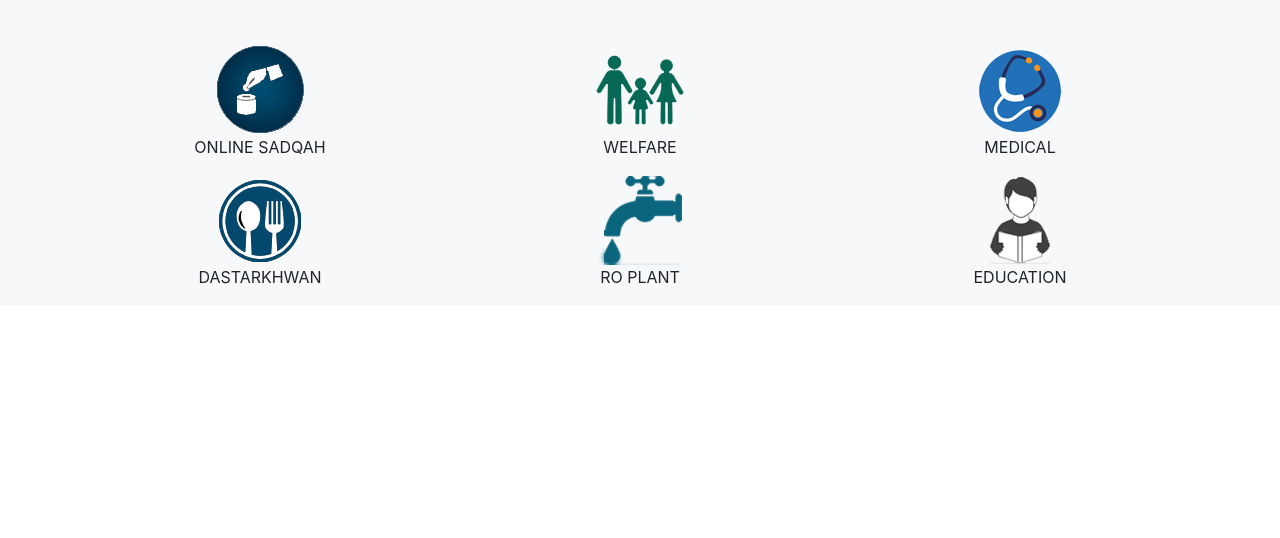
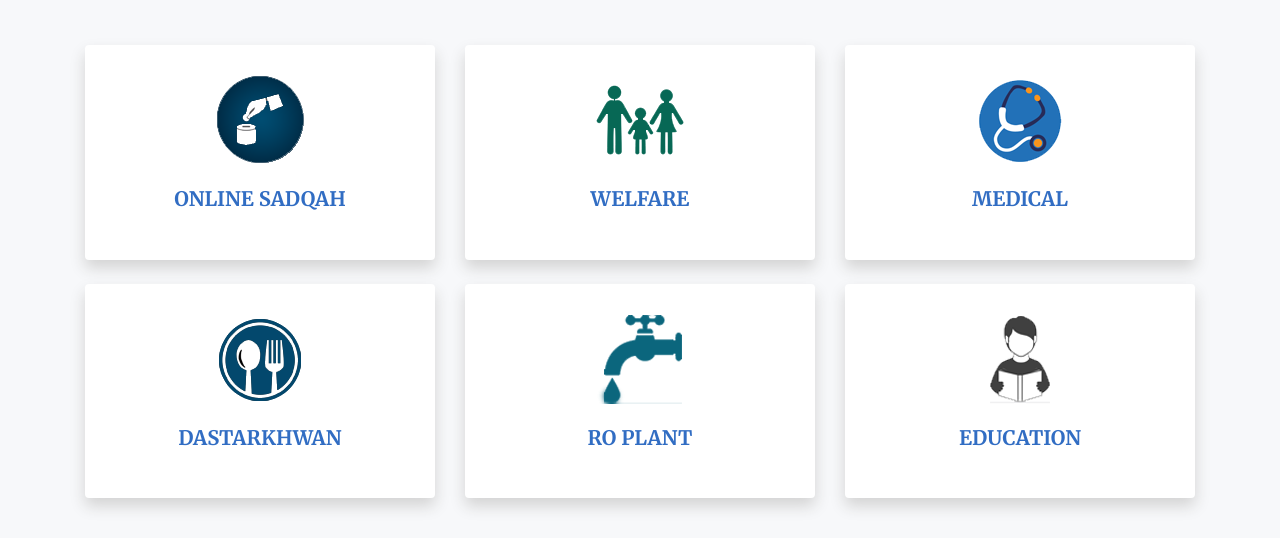
Before and after one commit to haris-aqeel/SaylaaniWelfarePage-v2, a plain HTML site: page Development/index.html in a window 1280 px wide. Shown: the part 1921-2459 px from the top of the page. Before the commit the page ends 2226 px from the top, so only its background shows below. Drawn offline with nearby package versions, Linux system fonts and the light colour scheme.

Commit message:
section updated

```diff
--- a/Development/index.html
+++ b/Development/index.html
@@ -221,15 +221,15 @@
 
 
 
-    <article class="container-fluid color-bgg">
+    <article class="container-fluid color-bgg pb-3">
         <div class="container color-bgg text-center py-5">
             <h2 class="text-uppercase text-center"><span>What We Are</span><span> going to do</span></h2>
             <img src="../images/saylaani-logo.png" alt="Saylani Logo" width= "40" class="align-content-center">
         </div>
         <div class="container text-center">
-            <div class="row">
-                <div class="col col-lg-4 col-md-6 col-sm-12 col-12">
-                    <div class="feild">
+            <div class="row set">
+                <div class="col col-lg-4 col-md-6 col-sm-12 col-12 mb-4 ">
+                    <div class="feild ">
                         <div class="feild-icon">
                             <img src="../images/sadqah-img.png">
                         </div>
@@ -238,8 +238,8 @@
                         </div>
                     </div>
                 </div>
-                <div class="col col-lg-4 col-md-6 col-sm-12 col-12">
-                    <div class="feild">
+                <div class="col col-lg-4 col-md-6 col-sm-12 col-12 mb-4">
+                    <div class="feild  ">
                         <div class="feild-icon">
                             <img src="../images/welfare-img.png">
                         </div>
@@ -248,8 +248,8 @@
                         </div>
                     </div>
                 </div>
-                <div class="col col-lg-4 col-md-6 col-sm-12 col-12">
-                    <div class="feild">
+                <div class="col col-lg-4 col-md-6 col-sm-12 col-12 mb-4">
+                    <div class="feild  ">
                         <div class="feild-icon">
                             <img src="../images/medical-img.png">
                         </div>
@@ -258,10 +258,9 @@
                         </div>
                     </div>
                 </div>
-            </div>
-            <div class="row">
-                <div class="col col-lg-4 col-md-6 col-sm-12 col-12">
-                    <div class="feild">
+
+                <div class="col col-lg-4 col-md-6 col-sm-12 col-12 mb-4">
+                    <div class="feild  ">
                         <div class="feild-icon">
                             <img src="../images/dastarkhwan-img.png">
                         </div>
@@ -272,8 +271,8 @@
                     </div>
 
                 </div>
-                <div class="col col-lg-4 col-md-6 col-sm-12 col-12">
-                    <div class="feild">
+                <div class="col col-lg-4 col-md-6 col-sm-12 col-12 mb-4">
+                    <div class="feild  ">
                         <div class="feild-icon">
                             <img src="../images/roplant-img.png">
                         </div>
@@ -282,8 +281,8 @@
                         </div>
                     </div>
                 </div>
-                <div class="col col-lg-4 col-md-6 col-sm-12 col-12">
-                    <div class="feild">
+                <div class="col col-lg-4 col-md-6 col-sm-12 col-12 mb-4">
+                    <div class="feild  ">
                         <div class="feild-icon">
                             <img src="../images/education-img.png">
                         </div>
--- a/Development/style.css
+++ b/Development/style.css
@@ -3,7 +3,6 @@
 *{
     padding: 0;
     margin: 0;
-    box-sizing: border-box;
 }
 
 .icons{
@@ -117,5 +116,25 @@ article .band p span{
 }
 
 .feild{
-    display: inline-block;
+    background-color: #fff;
+    border-radius: 4px;
+    box-shadow: 0px 8px 15px lightgrey;
+    font-family: 'Open Sans', sans-serif;
+    padding: 30px;
+    width: 100%;
+
 }
+
+.field-text p{
+    font-weight: 600;
+    margin-top: 20px;
+    line-height: 1.42857143;
+    color: #316DC3;
+    font-family: 'Merriweather', serif;
+    font-size: 20px;
+}
+/* @media only screen and(min-width: 500px){
+    .set .col{
+        font-size: 50px!important;
+    }
+} */
```
